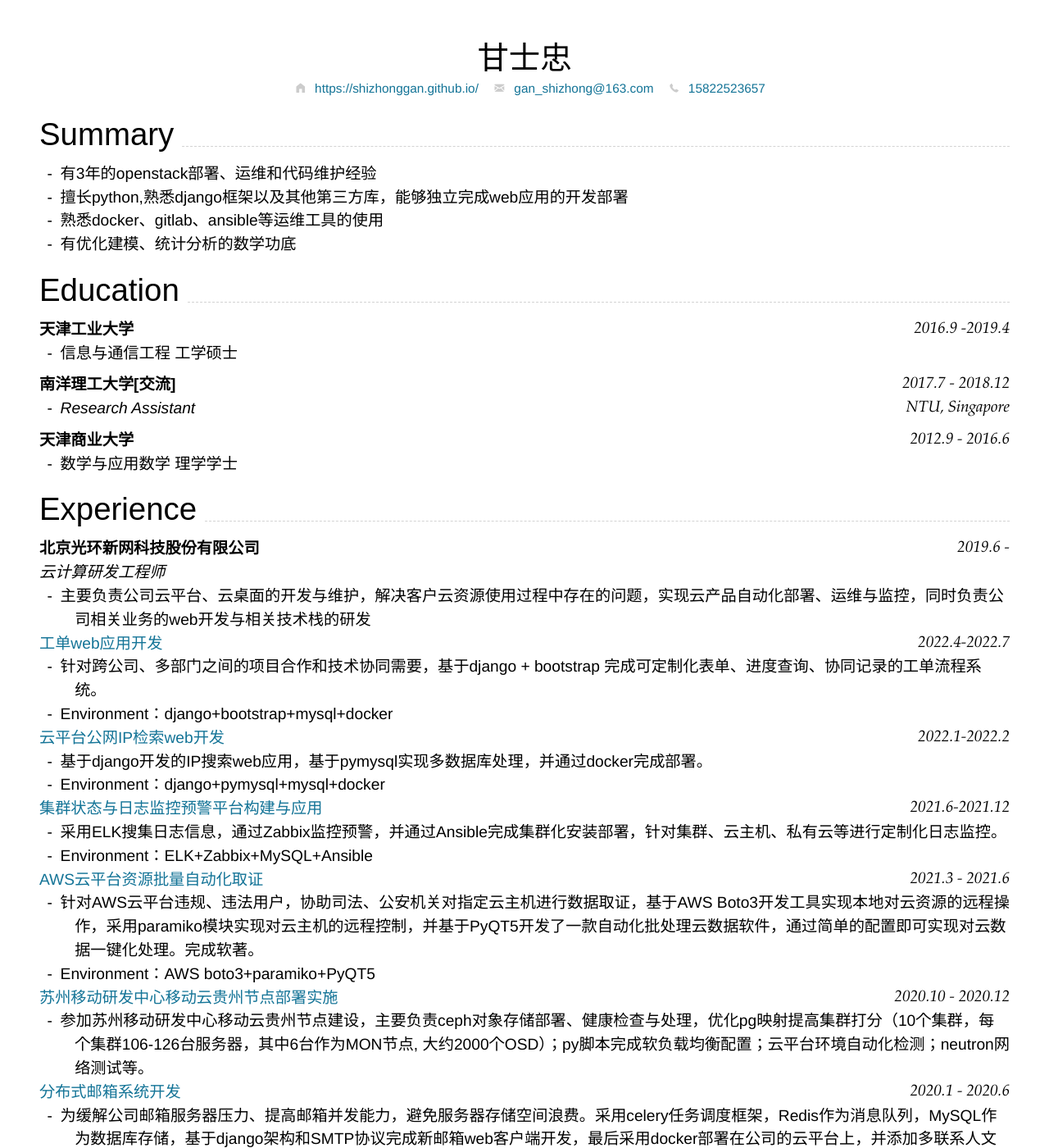
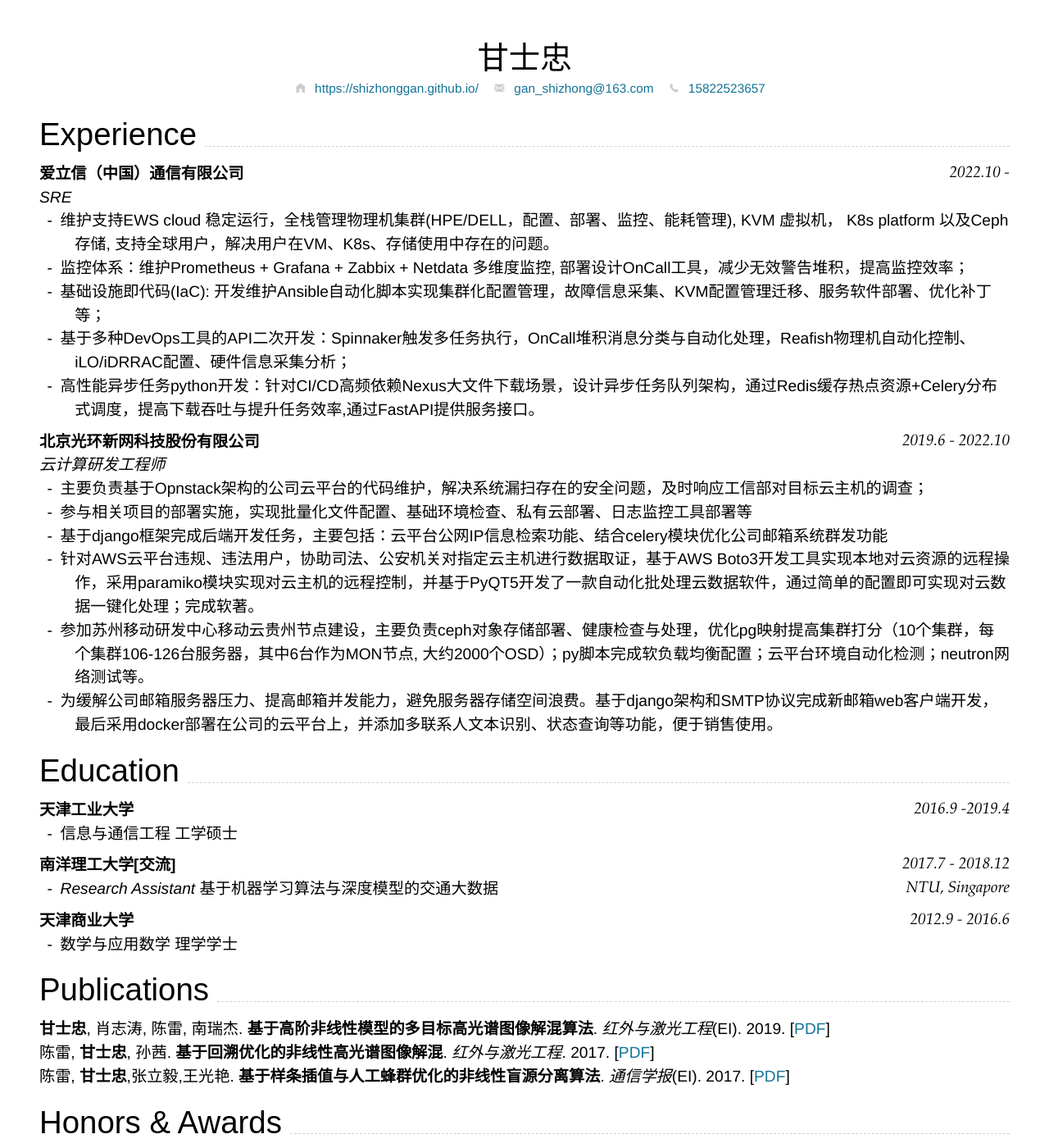
Before and after one commit to ShizhongGan/cv, a Jekyll site: the page built from index.md, in a window 1280 px wide and 1400 px high. Shown: the whole window at 82% size. Built offline with Jekyll 4.4.1, drawn with Linux system fonts in a browser that asks for light colours; nearby versions of some CDN libraries; some of the changed text lies outside the part shown.

Commit message:
Update index.md

````diff
--- a/index.md
+++ b/index.md
@@ -23,12 +23,28 @@ Supported arguments:
 -->
 
 {% include cv-contact.html %}
-## Summary
 
-- 有3年的openstack部署、运维和代码维护经验
-- 擅长python,熟悉django框架以及其他第三方库，能够独立完成web应用的开发部署
-- 熟悉docker、gitlab、ansible等运维工具的使用
-- 有优化建模、统计分析的数学功底
+
+## Experience
+
+### **爱立信（中国）通信有限公司** `2022.10 - `
+_SRE_<br>
+- 维护支持EWS cloud 稳定运行，全栈管理物理机集群(HPE/DELL，配置、部署、监控、能耗管理), KVM 虚拟机， K8s platform 以及Ceph存储, 支持全球用户，解决用户在VM、K8s、存储使用中存在的问题。
+- 监控体系：维护Prometheus + Grafana + Zabbix + Netdata 多维度监控, 部署设计OnCall工具，减少无效警告堆积，提高监控效率；
+- 基础设施即代码(IaC): 开发维护Ansible自动化脚本实现集群化配置管理，故障信息采集、KVM配置管理迁移、服务软件部署、优化补丁等；
+- 基于多种DevOps工具的API二次开发：Spinnaker触发多任务执行，OnCall堆积消息分类与自动化处理，Reafish物理机自动化控制、iLO/iDRRAC配置、硬件信息采集分析；
+- 高性能异步任务python开发：针对CI/CD高频依赖Nexus大文件下载场景，设计异步任务队列架构，通过Redis缓存热点资源+Celery分布式调度，提高下载吞吐与提升任务效率,通过FastAPI提供服务接口。
+
+### **北京光环新网科技股份有限公司** `2019.6 - 2022.10`
+
+_云计算研发工程师_<br>
+
+- 主要负责基于Opnstack架构的公司云平台的代码维护，解决系统漏扫存在的安全问题，及时响应工信部对目标云主机的调查；
+- 参与相关项目的部署实施，实现批量化文件配置、基础环境检查、私有云部署、日志监控工具部署等
+- 基于django框架完成后端开发任务，主要包括：云平台公网IP信息检索功能、结合celery模块优化公司邮箱系统群发功能
+- 针对AWS云平台违规、违法用户，协助司法、公安机关对指定云主机进行数据取证，基于AWS Boto3开发工具实现本地对云资源的远程操作，采用paramiko模块实现对云主机的远程控制，并基于PyQT5开发了一款自动化批处理云数据软件，通过简单的配置即可实现对云数据一键化处理；完成软著。
+- 参加苏州移动研发中心移动云贵州节点建设，主要负责ceph对象存储部署、健康检查与处理，优化pg映射提高集群打分（10个集群，每个集群106-126台服务器，其中6台作为MON节点, 大约2000个OSD）；py脚本完成软负载均衡配置；云平台环境自动化检测；neutron网络测试等。
+- 为缓解公司邮箱服务器压力、提高邮箱并发能力，避免服务器存储空间浪费。基于django架构和SMTP协议完成新邮箱web客户端开发，最后采用docker部署在公司的云平台上，并添加多联系人文本识别、状态查询等功能，便于销售使用。
 
 ## Education
 
@@ -42,55 +58,11 @@ Supported arguments:
 NTU, Singapore
 ```
 
-- _Research Assistant_
+- _Research Assistant_  基于机器学习算法与深度模型的交通大数据
 
 ### **天津商业大学** `2012.9 - 2016.6`
 
 - 数学与应用数学 理学学士
-
-## Experience
-
-### **北京光环新网科技股份有限公司** `2019.6 -`
-
-_云计算研发工程师_<br>
-- 主要负责公司云平台、云桌面的开发与维护，解决客户云资源使用过程中存在的问题，实现云产品自动化部署、运维与监控，同时负责公司相关业务的web开发与相关技术栈的研发 <br>
-
-#### [工单web应用开发]() `2022.4-2022.7`
-- 针对跨公司、多部门之间的项目合作和技术协同需要，基于django + bootstrap 完成可定制化表单、进度查询、协同记录的工单流程系统。
-- Environment：django+bootstrap+mysql+docker
-
-#### [云平台公网IP检索web开发]() `2022.1-2022.2`
-
-- 基于django开发的IP搜索web应用，基于pymysql实现多数据库处理，并通过docker完成部署。
-- Environment：django+pymysql+mysql+docker
-
-#### [集群状态与日志监控预警平台构建与应用]() `2021.6-2021.12`
-
-- 采用ELK搜集日志信息，通过Zabbix监控预警，并通过Ansible完成集群化安装部署，针对集群、云主机、私有云等进行定制化日志监控。
-- Environment：ELK+Zabbix+MySQL+Ansible
-
-#### [AWS云平台资源批量自动化取证]() `2021.3 - 2021.6`
-
-- 针对AWS云平台违规、违法用户，协助司法、公安机关对指定云主机进行数据取证，基于AWS Boto3开发工具实现本地对云资源的远程操作，采用paramiko模块实现对云主机的远程控制，并基于PyQT5开发了一款自动化批处理云数据软件，通过简单的配置即可实现对云数据一键化处理。完成软著。
-- Environment：AWS boto3+paramiko+PyQT5
-
-#### [苏州移动研发中心移动云贵州节点部署实施]() `2020.10 - 2020.12`
-
-- 参加苏州移动研发中心移动云贵州节点建设，主要负责ceph对象存储部署、健康检查与处理，优化pg映射提高集群打分（10个集群，每个集群106-126台服务器，其中6台作为MON节点, 大约2000个OSD）；py脚本完成软负载均衡配置；云平台环境自动化检测；neutron网络测试等。
-
-#### [分布式邮箱系统开发]() `2020.1 - 2020.6`
-
-- 为缓解公司邮箱服务器压力、提高邮箱并发能力，避免服务器存储空间浪费。采用celery任务调度框架，Redis作为消息队列，MySQL作为数据库存储，基于django架构和SMTP协议完成新邮箱web客户端开发，最后采用docker部署在公司的云平台上，并添加多联系人文本识别、状态查询等功能，便于销售使用。
-- Environment：分布式+celery+Redis+MySQL+Docker+Bootstrap
-
-### **南洋理工大学计算机工程学院[交流]** `2017.7 - 2018.12`
-
-_Research Assistant_<br>
-- 海量数据处理，新加坡 Open-street-map 的百万条数据处理，企业的 GPS 海量数据处理，基于概率矩阵分解的缺失值插补；
-- 在 Linux 系统与 Docker 容器平台下，实现基于隐马尔可夫模型的 GPS 数据与地图匹配
-- 基于 LSTM 深度学习网络，完成交通流量预测分析；
-- 基于多种机器学习分类算法完成交通工具特征识别。
-- 基于 GAN 网络的数据生成、分布学习。
 
 ## Publications
 
@@ -99,6 +71,7 @@ _Research Assistant_<br>
 陈雷,  **甘士忠**,  孙茜. **基于回溯优化的非线性高光谱图像解混**.  _红外与激光工程_. 2017.  [[PDF](http://www.irla.cn/article/app/id/3126/cn/article/doi/10.3788/IRLA201746.0638001)]
 
 陈雷, **甘士忠**,张立毅,王光艳. **基于样条插值与人工蜂群优化的非线性盲源分离算法**. _通信学报_(EI). 2017. [[PDF](http://www.infocomm-journal.com/txxb/CN/10.11959/j.issn.1000-436x.2017147)]
+
 
 ## Honors & Awards
 
@@ -109,11 +82,11 @@ _Research Assistant_<br>
 ## Skills
 
 - 擅长语言：python， matlab<br>
-- 工作中主要使用Python：Django web开发；基于Paramiko模块的批量处理服务器资源；基于Celery分布式任务调度；Tensorflow, Pytorch深度学习库; Numpy, Pandas, Spicy等数值矩阵计算;基于Request, Selenium, beautifulsoup网络爬虫。<br>
-- 熟悉Linux系统命令, 计算机网络<br>
-- 掌握Ansible, Elastic Stack, Zabbix, gitlab, docker等自动化运维、日志监控等相关工具的使用和集群化部署<br>
+- 熟悉Linux系统命令<br>
+- 熟悉Ansible, spinnaker, jenkins, Elastic Stack, Zabbix, gitlab, docker等自动化工具的使用<br>
+- 熟悉HPE，DELL机器，以及其API<br>
+- -熟悉Kubernetes <br>
 - 熟悉Openstack开发与部署，后端和前端的代码维护<br>
-
 
 <!-- ### Footer
 
````
